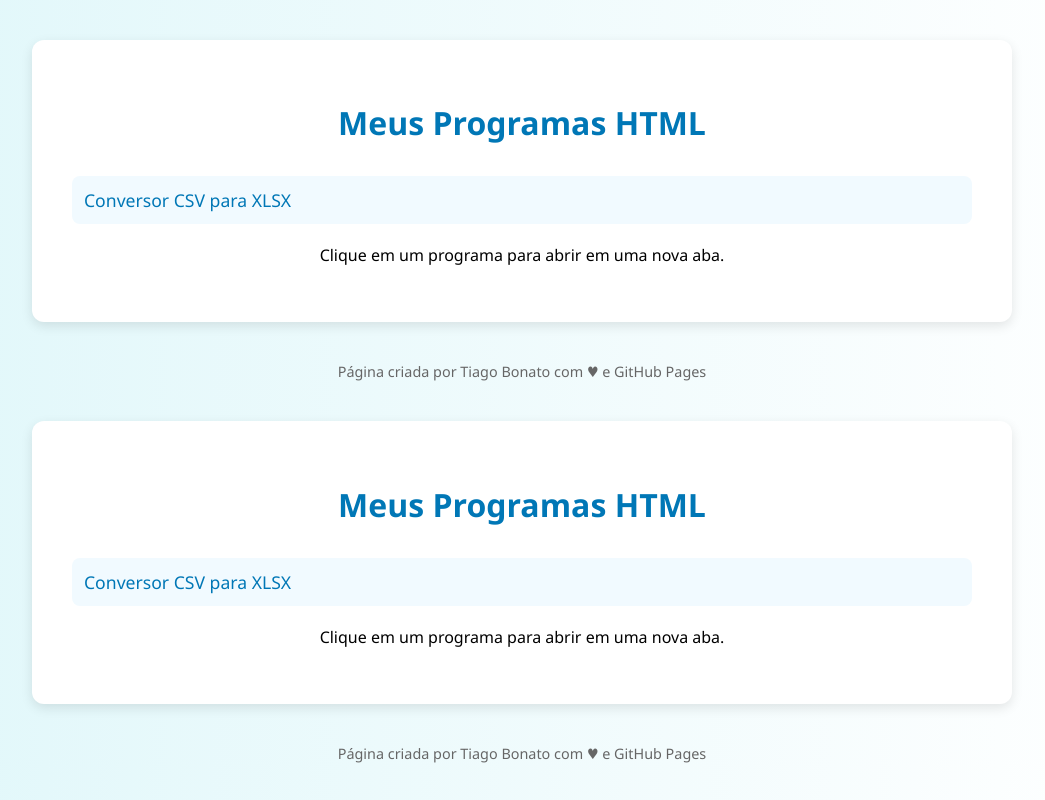
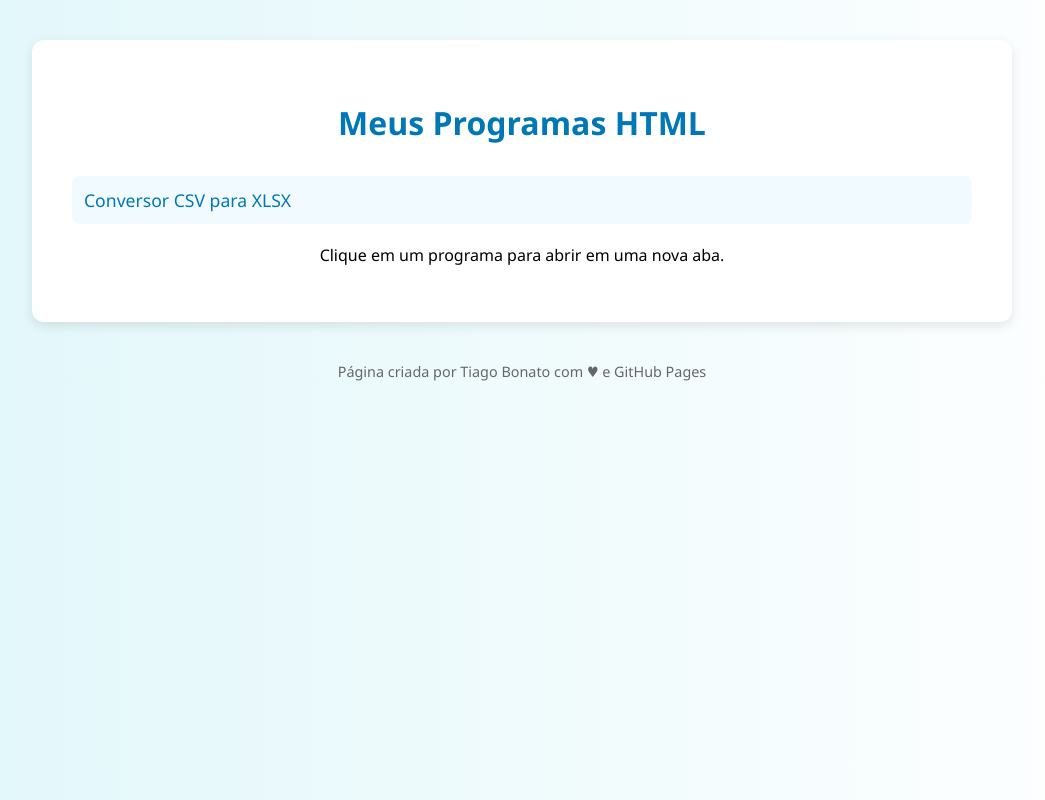
Before and after one commit to TiagoBonato/Programas-, a plain HTML site: page index.html in a window 1280 px wide. Shown: the whole page, without its empty margins (118-1163 px from the left). Drawn offline with Linux system fonts and the light colour scheme.

Commit message:
Update index.html

```diff
--- a/index.html
+++ b/index.html
@@ -91,96 +91,3 @@
   </div>
 </body>
 </html>
-<!--
-  Este é o arquivo principal index.html que será carregado automaticamente pelo GitHub Pages.
-  Ele lista seus programas HTML e permite que você compartilhe com colegas.
-  Para adicionar mais programas, basta seguir os exemplos dentro da     <ul>
-       Lista de programas disponíveis. Cada <li> representa um programa.
-  <!--Para modificar o estilo, altere o conteúdo dentro da   <style>
-    Estilos visuais da página: cores, fontes, layout */
-     Você pode alterar cores, fontes e espaçamentos aqui para personalizar o visual-->
-
-<!DOCTYPE html>
-<html lang="pt-BR">
-<head>
-  <!-- Cabeçalho da página: define codificação, título e estilos -->
-    <meta charset="UTF-8">
-  <!-- Define a codificação de caracteres para UTF-8 -->
-  <title>Meus Programas HTML - Tiago Bonato</title>
-  <meta name="viewport" content="width=device-width, initial-scale=1.0">
-    <style>
-    /* Estilos visuais da página: cores, fontes, layout */
-    /* Você pode alterar cores, fontes e espaçamentos aqui para personalizar o visual */
-    body {
-      font-family: 'Segoe UI', Tahoma, Geneva, Verdana, sans-serif;
-      background: linear-gradient(to right, #e0f7fa, #ffffff);
-      margin: 0;
-      padding: 0;
-    }
-    .container {
-      max-width: 900px;
-      margin: 40px auto;
-      background: #fff;
-      padding: 40px;
-      border-radius: 12px;
-      box-shadow: 0 4px 12px rgba(0,0,0,0.1);
-    }
-    h1 {
-      text-align: center;
-      color: #0077b6;
-      margin-bottom: 32px;
-    }
-    ul {
-      list-style: none;
-      padding: 0;
-    }
-    li {
-      margin: 20px 0;
-      padding: 12px;
-      background: #f1faff;
-      border-radius: 8px;
-      transition: background 0.3s ease;
-    }
-    li:hover {
-      background: #e0f0ff;
-    }
-    a {
-      text-decoration: none;
-      color: #0077b6;
-      font-size: 1.1em;
-      display: block;
-    }
-    a:hover {
-      color: #023e8a;
-      text-decoration: underline;
-    }
-    .footer {
-      text-align: center;
-      color: #666;
-      margin-top: 40px;
-      font-size: 0.9em;
-    }
-  </style>
-</head>
-<body>
-  <!-- Corpo da página: conteúdo visível para o usuário -->
-    <div class="container">
-    <!-- Container centralizado com fundo branco e sombra -->
-        <h1>Meus Programas HTML</h1>
-    <!-- Título principal da página -->
-        <ul>
-      <!-- Lista de programas disponíveis. Cada <li> representa um programa. -->
-      <li><a href="programas/Conversor%20CSV%20para%20XLSX/index.html" target="_blank">Conversor CSV para XLSX</a></li>
-      <!--<li><a href="programas/Gerador%20C%C3%B3digo%20SN%20RN/index.html" target="_blank">Gerador Código SN RN</a></li>-->
-    </ul>
-        <p style="text-align:center;">
-      Clique em um programa para abrir em uma nova aba.
-      <!-- Esta mensagem orienta o usuário sobre como usar os links -->
-    </p>
-  </div>
-    <div class="footer">
-    <!-- Rodapé da página com créditos -->
-    Página criada por Tiago Bonato com ♥ e GitHub Pages
-  </div>
-</body>
-</html>
```
